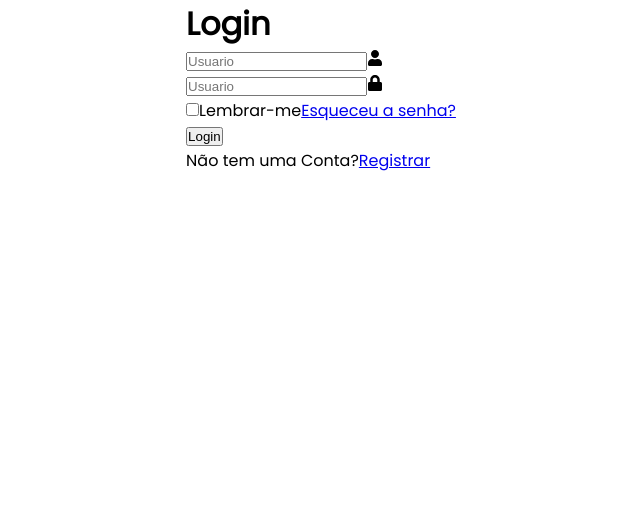
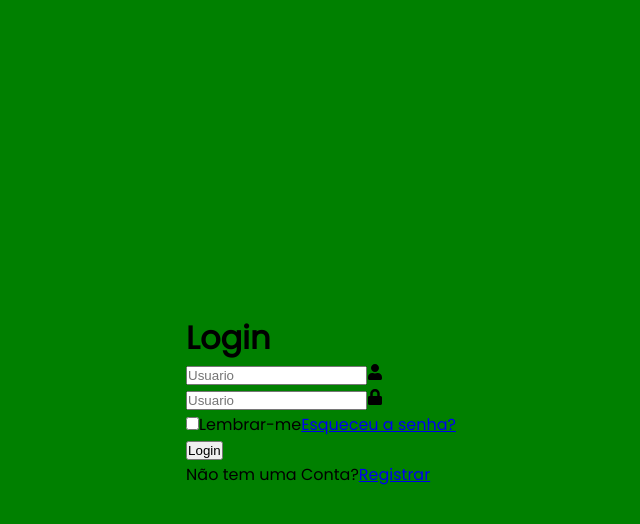
Before and after one commit to DionCstS/cadastro-login, a React (Create React App) app: page / in a window 1280 px wide. Shown: the top 524 px of the page, without its empty margins (319-959 px from the left). Built offline with nearby package versions, Linux system fonts and the light colour scheme.

Commit message:
ajuste de altura e cor de fundo pra facilitar a visualização

```diff
--- a/src/index.css
+++ b/src/index.css
@@ -14,6 +14,8 @@ body {
   display: flex;
   justify-content: center;
   align-items: center;
+  min-height: 100vh;
+  background-color: green;
 
 }
 
```
